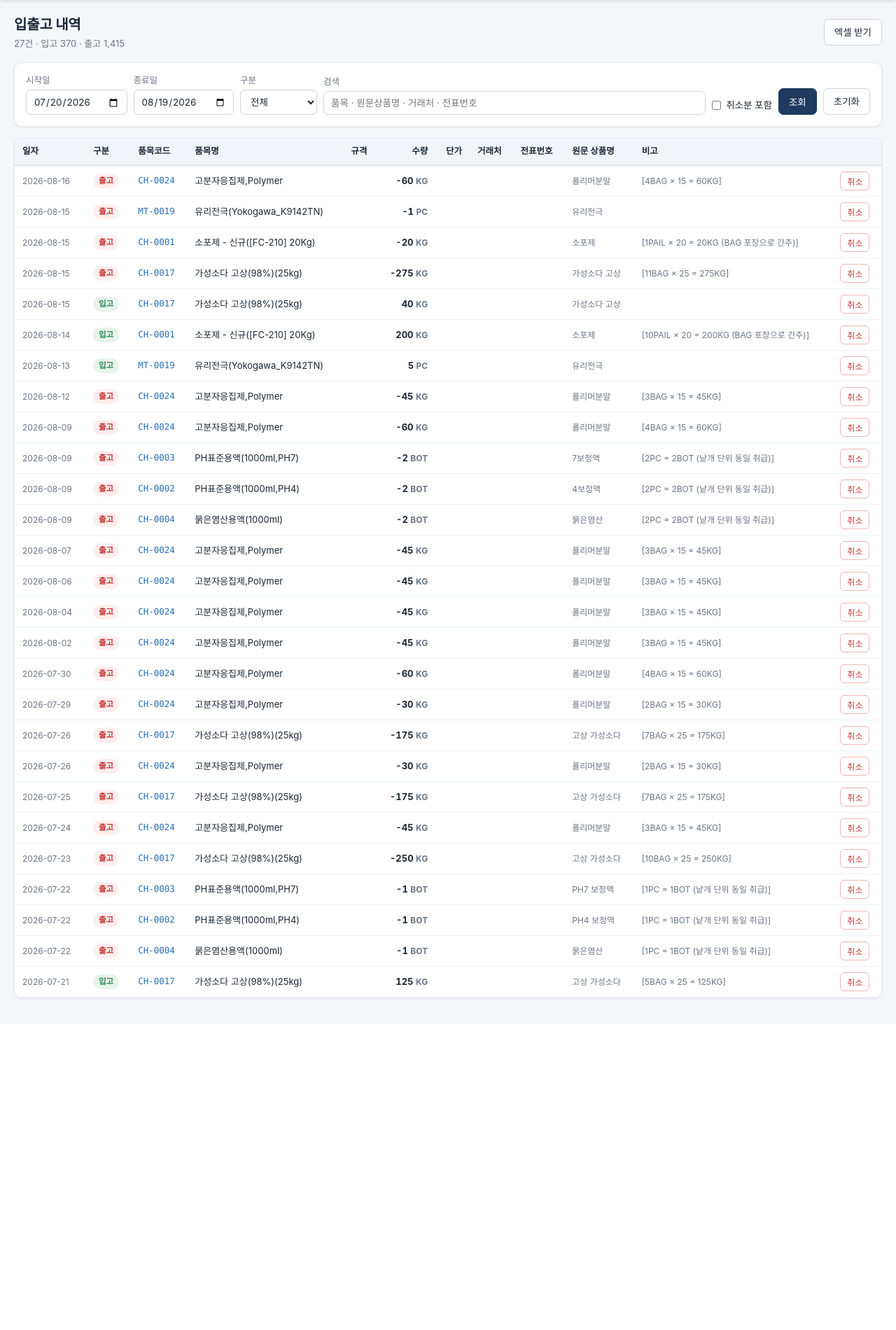
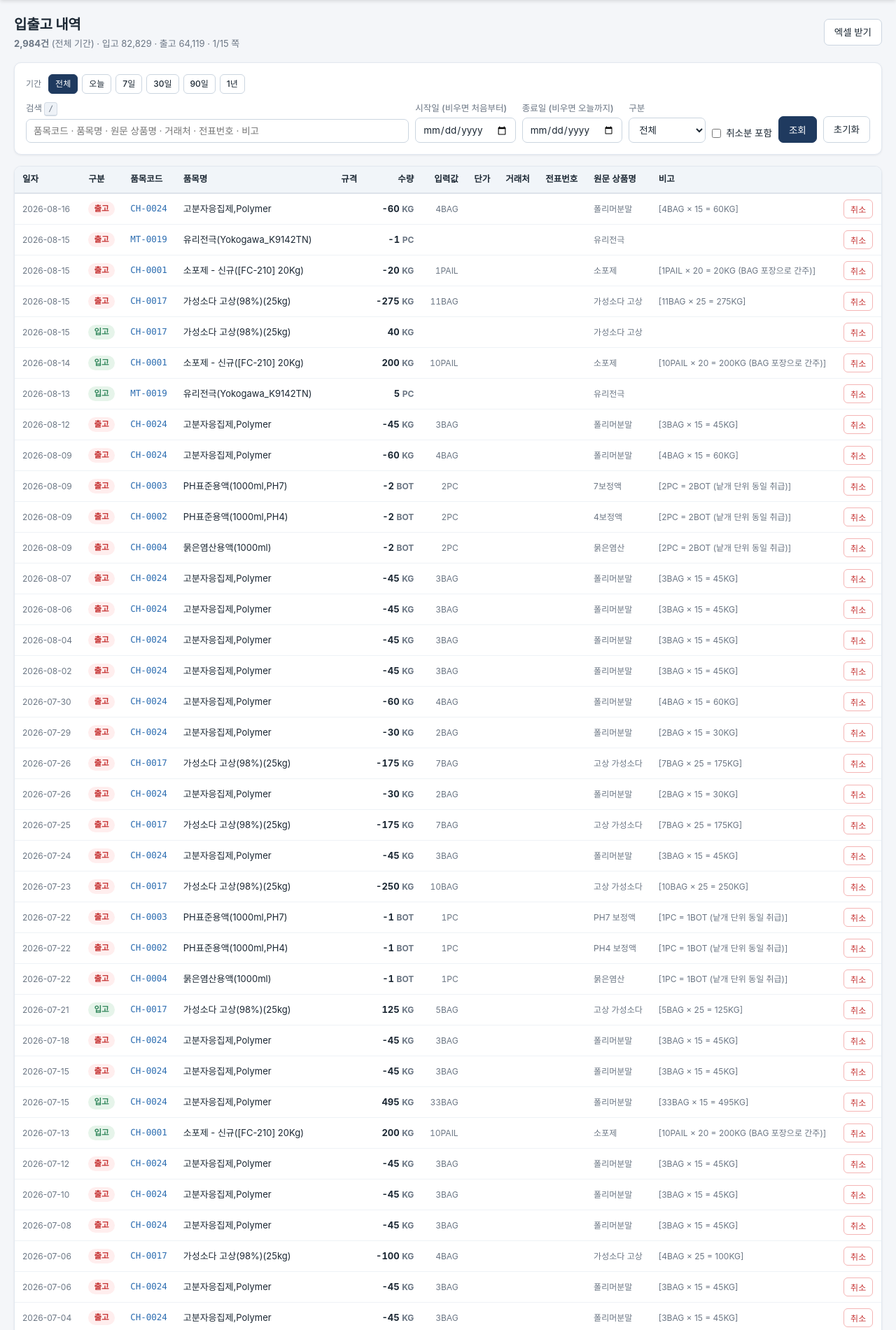
Before and after one commit to Kangkong00/Stock-status, a Flask app: page /history in a window 1280 px wide. Shown: the part 54-1954 px from the top of the page at 70% size. Before the commit the page ends 1483 px from the top, so only its background shows below. Run offline with Flask 3, Linux system fonts and the light colour scheme; data comes from the database, SQL or seed files in the repository; parts of the project's set-up code (start-up, migrations or seed data) failed here and were passed over.

Commit message:
화면이 데이터를 말없이 잘라내던 문제들을 고침
"입출고 내역에서 검색하면 과거가 안 나온다"는 신고를 계기로 전 화면을 훑은
결과, 데이터는 멀쩡한데 화면이 조용히 일부만 보여주는 곳이 여럿 있었다.
자료가 사라진 것처럼 보이게 만드는 가장 나쁜 종류의 결함이라 한 번에 정리한다.

입출고 내역
- 기본 기간이 최근 30일이었는데 화면에 그 표시가 없어, 2,984건 중 27건만
  보이면서도 이유를 알 수 없었다. 기본을 '전체'로 바꾸고
  기간 버튼(전체/오늘/7일/30일/90일/1년)을 눈에 보이게 둔다
- 검색에도 같은 날짜 제한이 걸려 '가성소다' 검색이 50건 중 6건만 나왔다
- 1,000건에서 잘리면서 안내가 없었다. 200건씩 쪽을 나누고
  "2,984건 중 1~200번째" 와 쪽 이동을 붙인다
- 합계(입고/출고)를 화면에 보이는 쪽이 아니라 조건 전체에서 계산한다
- 검색 대상에 규격·사내코드·비고를 추가한다

품목 상세
- 이력 300건에서 잘리던 것을 500건으로 올리고, 전체 건수와
  "나머지 N건 보기" 링크를 준다 (그 품목만 걸러진 내역 화면으로 이동)

품목 검색 API
- 15건 상한을 20건으로 올리고 total·truncated 를 함께 돌려준다.
  화면은 "43건 중 20건만 표시" 라고 알린다

대시보드
- 발주 필요가 60건 상한으로 조회되는 바람에 실제 111건인데
  "외 48건 더 보기" 라는 틀린 숫자를 보여주고 있었다. 실제 총건수로 바로잡는다

models: txn_count / stock_count 추가. 조건에 맞는 전체 건수를 세어
화면이 "몇 건 중 몇 건"을 정확히 말할 수 있게 한다

테스트 273건 전부 통과

Co-Authored-By: Claude Opus 5 <noreply@anthropic.com>
Claude-Session: https://claude.ai/code/session_01WUwriJwpPnaqWCrzX7oyaA

```diff
--- a/app/web/routes.py
+++ b/app/web/routes.py
@@ -132,6 +132,8 @@ def _register(bp):
     @bp.route("/")
     def dashboard():
         s = reports.summary()
+        reorder_total = db.scalar(
+            "SELECT COUNT(*) FROM v_stock WHERE active=1 AND stock_status IN ('LOW','OUT')", (), 0)
         reorder = reports.reorder_list(limit=60)
         for r in reorder:
             rp = r["reorder_point"] or 0
@@ -139,6 +141,7 @@ def _register(bp):
         trend = reports.daily_trend(30)
         return render_template(
             "dashboard.html", active="dash", s=s, reorder=reorder,
+            reorder_total=reorder_total,
             pending=models.list_pending(),
             recent=models.txn_history(limit=8),
             trend=trend,
@@ -176,7 +179,9 @@ def _register(bp):
             "item_detail.html", active="stock", item=item,
             categories=models.categories(), cat_table=coding.category_table(),
             aliases=models.item_aliases(item_id),
-            txns=models.txn_history(item_id=item_id, include_voided=True, limit=300),
+            txns=models.txn_history(item_id=item_id, include_voided=True, limit=500),
+            txn_total=models.txn_count(item_id=item_id, include_voided=True),
+            txn_shown=500,
             flow=reports.opening_closing(item_id, d_from, d_to),
             avg_out=reports._avg_daily_out(item_id),
             d_from=d_from, d_to=d_to,
@@ -239,8 +244,10 @@ def _register(bp):
         q = _arg("q")
         if not q:
             return jsonify(ok=True, items=[])
-        rows = models.list_stock(keyword=q, limit=15)
-        return jsonify(ok=True, items=[{
+        limit = min(50, max(5, request.args.get("limit", type=int) or 20))
+        total = models.stock_count(keyword=q)
+        rows = models.list_stock(keyword=q, limit=limit)
+        return jsonify(ok=True, total=total, truncated=total > len(rows), items=[{
             "item_id": r["item_id"], "code": r["code"], "name": r["name"], "spec": r["spec"],
             "unit": r["unit"], "on_hand": r["on_hand"], "reorder_point": r["reorder_point"],
             "unit_cost": r["unit_cost"], "status": r["stock_status"], "location": r["location"],
@@ -336,22 +343,56 @@ def _register(bp):
         return jsonify(ok=True, message="목록에서 제외했습니다.")
 
     # ------------------------------------------------------------ 입출고 내역
+    PAGE_SIZE = 200
+
     @bp.route("/history")
     def history():
-        d_from = _arg("from", (date.today() - timedelta(days=30)).isoformat())
-        d_to = _arg("to", models.today())
-        txn_type, keyword = _arg("type"), _arg("keyword")
+        """
+        기간 기본값은 '전체'다. 예전에는 최근 30일로 잘라 놓아
+        검색해도 과거가 안 나오는 것처럼 보였다.
+        """
+        keyword = _arg("keyword")
+        txn_type = _arg("type")
+        item_id = request.args.get("item_id", type=int)
+        period = _arg("period", "all")
+
+        # 기간 버튼을 누르면 period 로, 날짜를 직접 넣으면 그 값으로 조회한다
+        presets = {"today": 0, "7": 7, "30": 30, "90": 90, "365": 365}
+        d_from, d_to = _arg("from"), _arg("to")
+        if not d_from and not d_to:
+            if period in presets:
+                d_from = (date.today() - timedelta(days=presets[period])).isoformat()
+                d_to = models.today()
+            else:
+                period, d_from, d_to = "all", "", ""
+        else:
+            period = "custom"
+
         show_voided = _arg("voided") == "1"
-        rows = models.txn_history(date_from=d_from, date_to=d_to, txn_type=txn_type,
-                                  keyword=keyword, include_voided=show_voided, limit=1000)
-        totals = {
-            "in": sum(r["qty"] for r in rows if r["txn_type"] == "IN" and not r["voided"]),
-            "out": sum(r["qty"] for r in rows if r["txn_type"] == "OUT" and not r["voided"]),
-            "count": len(rows),
-        }
-        return render_template("history.html", active="hist", rows=rows, totals=totals,
-                               d_from=d_from, d_to=d_to, txn_type=txn_type,
-                               keyword=keyword, show_voided=show_voided)
+        page = max(1, request.args.get("page", type=int) or 1)
+
+        crit = dict(item_id=item_id, date_from=d_from, date_to=d_to, txn_type=txn_type,
+                    keyword=keyword, include_voided=show_voided)
+        total = models.txn_count(**crit)
+        pages = max(1, -(-total // PAGE_SIZE))
+        page = min(page, pages)
+        rows = models.txn_history(**crit, limit=PAGE_SIZE, offset=(page - 1) * PAGE_SIZE)
+
+        # 합계는 화면에 보이는 쪽이 아니라 조건 전체를 기준으로 낸다
+        agg = db.query_one(
+            "SELECT COALESCE(SUM(CASE WHEN t.txn_type='IN' AND t.voided=0 THEN t.qty END),0) AS i,"
+            "       COALESCE(SUM(CASE WHEN t.txn_type='OUT' AND t.voided=0 THEN t.qty END),0) AS o"
+            " FROM transactions t JOIN items i ON i.id = t.item_id"
+            + models._txn_filter(item_id, d_from, d_to, txn_type, keyword, show_voided)[0],
+            models._txn_filter(item_id, d_from, d_to, txn_type, keyword, show_voided)[1])
+
+        item = models.get_item(item_id) if item_id else None
+        return render_template(
+            "history.html", active="hist", rows=rows,
+            totals={"in": agg["i"], "out": agg["o"], "count": total},
+            total=total, page=page, pages=pages, page_size=PAGE_SIZE,
+            d_from=d_from, d_to=d_to, period=period, txn_type=txn_type,
+            keyword=keyword, show_voided=show_voided, item=item, item_id=item_id)
 
     # ------------------------------------------------------------ 재고실사
     @bp.route("/stocktake")
--- a/app/web/templates/history.html
+++ b/app/web/templates/history.html
@@ -3,29 +3,61 @@
 {% block body %}
 
 <div class="page-head">
-  <div><h1>입출고 내역</h1>
-    <div class="sub">{{ totals.count }}건 · 입고 {{ totals.in|number }} · 출고 {{ totals.out|number }}</div></div>
+  <div>
+    <h1>입출고 내역{% if item %} <span class="muted" style="font-size:15px;font-weight:400">— {{ item.name }}</span>{% endif %}</h1>
+    <div class="sub">
+      <b>{{ total|number }}건</b>
+      {% if period == 'all' and not keyword and not txn_type %}(전체 기간){% endif %}
+      · 입고 {{ totals.in|number }} · 출고 {{ totals.out|number }}
+      {% if pages > 1 %} · {{ page }}/{{ pages }} 쪽{% endif %}
+    </div>
+  </div>
   <div class="actions">
+    {% if item %}<a class="btn" href="{{ url_for('web.item_detail', item_id=item.item_id) }}">품목 상세</a>{% endif %}
     <a class="btn" href="{{ url_for('web.export_txn_file', **{'from': d_from, 'to': d_to}) }}">엑셀 받기</a>
   </div>
 </div>
 
 <div class="panel"><div class="panel-bd">
+  {# ---- 기간 빠른 선택 ---- #}
+  <div class="btn-group" style="margin-bottom:12px">
+    <span class="muted small" style="align-self:center;margin-right:4px">기간</span>
+    {% set qs = {'keyword': keyword, 'type': txn_type, 'voided': '1' if show_voided else '', 'item_id': item_id} %}
+    <a class="btn sm {{ 'primary' if period=='all' }}"   href="{{ url_for('web.history', period='all', **qs) }}">전체</a>
+    <a class="btn sm {{ 'primary' if period=='today' }}" href="{{ url_for('web.history', period='today', **qs) }}">오늘</a>
+    <a class="btn sm {{ 'primary' if period=='7' }}"     href="{{ url_for('web.history', period='7', **qs) }}">7일</a>
+    <a class="btn sm {{ 'primary' if period=='30' }}"    href="{{ url_for('web.history', period='30', **qs) }}">30일</a>
+    <a class="btn sm {{ 'primary' if period=='90' }}"    href="{{ url_for('web.history', period='90', **qs) }}">90일</a>
+    <a class="btn sm {{ 'primary' if period=='365' }}"   href="{{ url_for('web.history', period='365', **qs) }}">1년</a>
+  </div>
+
   <form class="inline" method="get">
-    <div class="field"><label>시작일</label><input type="date" name="from" value="{{ d_from }}"></div>
-    <div class="field"><label>종료일</label><input type="date" name="to" value="{{ d_to }}"></div>
+    {% if item_id %}<input type="hidden" name="item_id" value="{{ item_id }}">{% endif %}
+    <div class="field" style="flex:1;min-width:190px"><label>검색 <span class="kbd">/</span></label>
+      <input type="text" name="keyword" value="{{ keyword }}"
+             placeholder="품목코드 · 품목명 · 원문 상품명 · 거래처 · 전표번호 · 비고" data-search></div>
+    <div class="field"><label>시작일 <span class="muted">(비우면 처음부터)</span></label>
+      <input type="date" name="from" value="{{ d_from }}"></div>
+    <div class="field"><label>종료일 <span class="muted">(비우면 오늘까지)</span></label>
+      <input type="date" name="to" value="{{ d_to }}"></div>
     <div class="field" style="min-width:110px"><label>구분</label>
       <select name="type"><option value="">전체</option>
         <option value="IN"  {{ 'selected' if txn_type=='IN' }}>입고</option>
         <option value="OUT" {{ 'selected' if txn_type=='OUT' }}>출고</option>
         <option value="ADJ" {{ 'selected' if txn_type=='ADJ' }}>실사조정</option>
       </select></div>
-    <div class="field" style="flex:1;min-width:170px"><label>검색</label>
-      <input type="text" name="keyword" value="{{ keyword }}" placeholder="품목 · 원문상품명 · 거래처 · 전표번호" data-search></div>
     <div class="field"><label class="check"><input type="checkbox" name="voided" value="1" {{ 'checked' if show_voided }}> 취소분 포함</label></div>
     <button class="btn primary">조회</button>
     <a class="btn" href="{{ url_for('web.history') }}">초기화</a>
   </form>
+
+  {% if keyword or txn_type or d_from or d_to %}
+    <div class="muted small" style="margin-top:9px">
+      조건에 맞는 전체 <b>{{ total|number }}건</b>을 찾았습니다.
+      {% if pages > 1 %}한 쪽에 {{ page_size }}건씩 {{ pages }}쪽으로 나눠 보여드립니다.{% endif %}
+      {% if d_from or d_to %} · 기간 {{ d_from or '처음' }} ~ {{ d_to or '오늘' }}{% endif %}
+    </div>
+  {% endif %}
 </div></div>
 
 <div class="panel">
@@ -34,8 +66,8 @@
     <table>
       <thead><tr>
         <th>일자</th><th>구분</th><th>품목코드</th><th>품목명</th><th>규격</th>
-        <th class="r">수량</th><th class="r">단가</th><th>거래처</th><th>전표번호</th>
-        <th>원문 상품명</th><th>비고</th><th></th>
+        <th class="r">수량</th><th class="r">입력값</th><th class="r">단가</th>
+        <th>거래처</th><th>전표번호</th><th>원문 상품명</th><th>비고</th><th></th>
       </tr></thead>
       <tbody>
       {% for t in rows %}
@@ -46,6 +78,9 @@
           <td>{{ t.name }}</td>
           <td class="muted small">{{ t.spec }}</td>
           <td class="r bold">{{ t.signed_qty|number }} <span class="muted small">{{ t.unit }}</span></td>
+          <td class="r muted small nowrap">
+            {%- if t.entered_unit and t.entered_unit != t.unit %}{{ t.entered_qty|number }}{{ t.entered_unit }}{% endif -%}
+          </td>
           <td class="r muted">{{ t.unit_cost|number if t.unit_cost else '' }}</td>
           <td class="small">{{ t.partner }}</td>
           <td class="small mono">{{ t.doc_no }}</td>
@@ -57,9 +92,36 @@
       </tbody>
     </table>
   </div>
+
+  {# ---- 쪽 넘기기 ---- #}
+  {% if pages > 1 %}
+  {% set nav = {'keyword': keyword, 'type': txn_type, 'voided': '1' if show_voided else '',
+                'from': d_from, 'to': d_to, 'period': period, 'item_id': item_id} %}
+  <div class="panel-bd" style="border-top:1px solid var(--line);display:flex;
+       align-items:center;justify-content:space-between;gap:12px;flex-wrap:wrap">
+    <div class="muted small">
+      전체 {{ total|number }}건 중
+      <b>{{ ((page-1)*page_size + 1)|number }}~{{ (((page-1)*page_size) + rows|length)|number }}번째</b>를 보고 있습니다
+    </div>
+    <div class="btn-group">
+      <a class="btn sm {{ 'loading' if page<=1 }}" href="{{ url_for('web.history', page=1, **nav) }}">« 처음</a>
+      <a class="btn sm {{ 'loading' if page<=1 }}" href="{{ url_for('web.history', page=page-1 if page>1 else 1, **nav) }}">‹ 이전</a>
+      <span class="btn sm" style="pointer-events:none"><b>{{ page }}</b> / {{ pages }}</span>
+      <a class="btn sm {{ 'loading' if page>=pages }}" href="{{ url_for('web.history', page=page+1 if page<pages else pages, **nav) }}">다음 ›</a>
+      <a class="btn sm {{ 'loading' if page>=pages }}" href="{{ url_for('web.history', page=pages, **nav) }}">마지막 »</a>
+    </div>
+  </div>
+  {% endif %}
+
   {% else %}
-  <div class="empty"><div class="big">해당 조건의 내역이 없습니다</div>
-    <div class="small">기간이나 검색어를 바꿔보세요.</div></div>
+  <div class="empty">
+    <div class="big">해당 조건의 내역이 없습니다</div>
+    <div class="small">
+      {% if d_from or d_to %}기간이 좁을 수 있습니다. 위의 <b>전체</b> 버튼을 눌러 보세요.
+      {% else %}검색어를 바꿔 보세요.{% endif %}
+    </div>
+    <div style="margin-top:14px"><a class="btn primary" href="{{ url_for('web.history') }}">전체 내역 보기</a></div>
+  </div>
   {% endif %}
 </div>
 {% endblock %}
--- a/app/web/templates/pending.html
+++ b/app/web/templates/pending.html
@@ -222,7 +222,11 @@ document.getElementById("findQ").addEventListener("input", function(){
     App.api("/api/search?q="+encodeURIComponent(q)).then(function(d){
       var box = document.getElementById("findResults");
       if(!d.items.length){ box.innerHTML = "<div class='muted small'>일치하는 품목이 없습니다.</div>"; return; }
-      box.innerHTML = d.items.map(function(it){
+      var more = d.truncated
+        ? "<div class='muted small' style='padding:6px 2px'>" + d.total + "건 중 "
+          + d.items.length + "건만 표시합니다. 검색어를 더 자세히 넣어보세요.</div>"
+        : "";
+      box.innerHTML = more + d.items.map(function(it){
         return "<div class='card' style='padding:9px 12px;margin-bottom:5px;cursor:pointer' "
           + "onclick='resolve("+findFor+","+it.item_id+")'>"
           + "<b>"+App.esc(it.name)+"</b> <span class='muted small'>"+App.esc(it.spec||"")+"</span><br>"
--- a/app/web/templates/register.html
+++ b/app/web/templates/register.html
@@ -174,7 +174,11 @@ function search(q){
         + "일치하는 품목이 없습니다. 이대로 저장하면 <b>확인 대기</b>로 넘어갑니다.</div>";
       return;
     }
-    box.innerHTML = d.items.map(function(it){
+    var more = d.truncated
+      ? "<div class='muted small' style='padding:6px 2px'>일치하는 품목 " + d.total
+        + "건 중 " + d.items.length + "건만 표시합니다. 검색어를 더 자세히 넣어보세요.</div>"
+      : "";
+    box.innerHTML = more + d.items.map(function(it){
       var tagmap = {OUT:["out","품절"], LOW:["low","기준도달"], OK:["ok","정상"]};
       var t = tagmap[it.status] || ["gray",""];
       return "<div class='card' style='padding:8px 11px;margin-bottom:5px;cursor:pointer' "
```
Also changed, not shown: app/models.py (+33 -12 lines), app/web/templates/dashboard.html (+4 -3 lines), app/web/templates/item_detail.html (+13 -2 lines).
